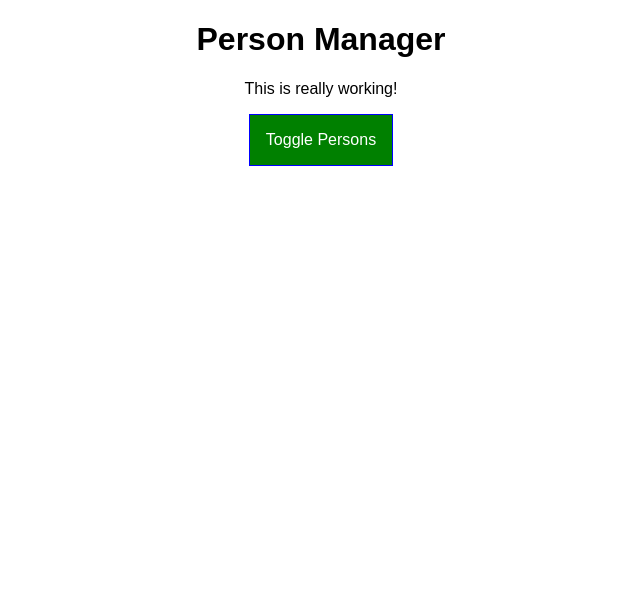
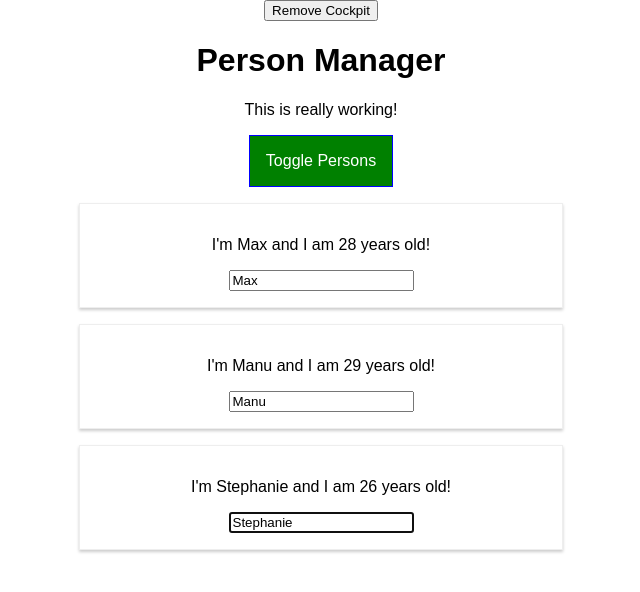
Before and after one commit to iosyazilim/ReactAppExample, a React app: page / in a window 1280 px wide. Shown: the top 592 px of the page, without its empty margins (319-959 px from the left). Built offline with nearby package versions, Linux system fonts and the light colour scheme.

Commit message:
HOC and PropTypes Update

```diff
--- a/package.json
+++ b/package.json
@@ -31,9 +31,11 @@
     "postcss-flexbugs-fixes": "3.2.0",
     "postcss-loader": "2.0.6",
     "promise": "8.0.1",
+    "prop-types": "^15.7.2",
     "radium": "^0.19.4",
     "react": "^16.8.6",
     "react-dev-utils": "^4.0.1",
+    "react-devtools": "^3.6.3",
     "react-dom": "^16.8.6",
     "style-loader": "0.18.2",
     "styled-components": "^4.2.0",
--- a/src/components/Cockpit/Cockpit.js
+++ b/src/components/Cockpit/Cockpit.js
@@ -1,28 +1,52 @@
-import React from "react";
+import React, { useEffect, Fragment, useRef } from "react";
 import classes from "./Cockpit.css";
 
 const Cockpit = (props) => {
+  const toggleButtonRef = useRef(null) //React.createRef(); yerine useRef() kullandık. çünkü functional component.
+
+
+  useEffect(() =>{
+    console.log('[Cockpit.js] useEffect');
+    //Http request you can do that
+    // setTimeout(()=> {
+    //  alert('Saved data to cloud!')
+    // }, 1000);
+    toggleButtonRef.current.click();
+    return () => { console.log('[Cockpit.js] cleanup work in useEffect')};
+  },[]); //istediğin props ile control edebilirsin props değiştiğinde çalışır yada boş array verirsen sadece birkez çalışır.
+
+  //İkinci bir useEffect tanımlayıp onunda istediğin yerde çalışmasını sağlayabilirsin.
+
+    useEffect(() => {
+      console.log('[Cockpit.js] 2nd useEffect');
+    return () => {
+      console.log('[Cockpit.js] cleanup work in 2nd useEffect')
+    }
+    });
   const assignedClasses = [];
   let btnClass = "";
 
   if(props.showPerson){
     btnClass = classes.red;
   }
-  if (props.persons.length <= 2) {
+  if (props.personsLength <= 2) {
     assignedClasses.push(classes.red); // classes = ['red']
   }
-  if (props.persons.length <= 1) {
+  if (props.personsLength <= 1) {
     assignedClasses.push(classes.bold); // classes = ['red', 'bold']
   }
   return (
-    <div className={classes.Cockpit}>
+    <Fragment>
+        <div className={classes.Cockpit}>
       <h1>{props.title}</h1>
       <p className={assignedClasses.join(" ")}>This is really working!</p>
-      <button className={btnClass} onClick={props.clicked}>
+      <button ref={toggleButtonRef} className={btnClass} onClick={props.clicked}>
         Toggle Persons
       </button>
     </div>
+    </Fragment>
+
   );
 };
 
-export default Cockpit;
+export default React.memo(Cockpit);
--- a/src/components/Persons/Person/Person.js
+++ b/src/components/Persons/Person/Person.js
@@ -1,24 +1,45 @@
 import React, { Component } from 'react';
+import PropTypes from 'prop-types';
+import Aux from './../../../hoc/Auxiliary';
+import { withClassOtherHoc } from './../../../hoc/WithClass';
 
 import classes from './Person.css';
 
 class Person extends Component {
+  constructor(props) {
+    super(props);
+    this.inputElementRef = React.createRef();
+  }
+
+  componentDidMount() {
+    this.inputElementRef.current.focus();
+  }
+
   render() {
     console.log('[Person.js] Rendering');
     return (
-      <div className={classes.Person}>
+      <Aux>
         <p onClick={this.props.click}>
           I'm {this.props.name} and I am {this.props.age} years old!
         </p>
         <p>{this.props.children}</p>
         <input
           type="text"
+          // ref = {(inputEl) => { this.inputElement = inputEl}}
+          ref= {this.inputElementRef}
           onChange={this.props.changed}
           value={this.props.name}
         />
-      </div>
+      </Aux>
     );
   }
 }
 
-export default Person;
+Person.propTypes = {
+  click: PropTypes.func,
+  name: PropTypes.string,
+  age: PropTypes.number,
+  changed: PropTypes.func,
+}
+
+export default withClassOtherHoc(Person, classes.Person);
--- a/src/components/Persons/Persons.js
+++ b/src/components/Persons/Persons.js
@@ -1,7 +1,7 @@
-import React, { Component } from 'react';
+import React, { PureComponent } from 'react';
 import Person from './Person/Person';
 
-class Persons extends Component {
+class Persons extends PureComponent {
   //   static getDerivedStateFromProps(props, state) {
   //     console.log('[Persons.js] getDerivedStateFromProps');
   //     return state;
@@ -10,10 +10,18 @@ class Persons extends Component {
   //   componentWillReceiveProps(props) {
   //     console.log('[Persons.js] componentWillReceiveProps', props);
   //   }
-  shouldComponentUpdate(nextProps, nextState) {
-    console.log('[Persons.js] shouldComponentUpdate');
-    return true;
-  }
+
+  /*  ShouldComponentUpdate kullanmak yerine bu componentı pure component yapıyoruz.
+  *   Peki neden yapıyoruz? Çünkü pure component bizim shouldComponentUpdate de yaptığımız
+  *   kontrolleri kendi yapıyor props ları karşılaştırıyor state leri karşılaştırıyor.
+  */
+  // shouldComponentUpdate(nextProps, nextState) {
+  //   console.log('[Persons.js] shouldComponentUpdate');
+  //   if(nextProps.persons !== this.props.persons){
+  //     return true;
+  //   }
+  //   return false;
+  // }
 
   getSnapshotBeforeUpdate(prevProps, prevState) {
     console.log('[Persons.js]  getSnapshotBeforeUpdate', prevProps);
@@ -27,6 +35,11 @@ class Persons extends Component {
     console.log('[Persons.js]  componentDidUpdate');
     console.log(snaphot);
   }
+
+  componentWillUnmount() {
+    console.log('[Persons.js] componentWillUnmount');
+  }
+
   render() {
     console.log('[Persons.js] Rendering...');
     return this.props.persons.map((person, index) => {
--- a/src/container/App.js
+++ b/src/container/App.js
@@ -2,10 +2,11 @@ import React, { Component } from 'react';
 import classes from './App.css';
 import Persons from '../components/Persons/Persons';
 import Cockpit from '../components/Cockpit/Cockpit';
+import WithClass from '../hoc/WithClass';
 class App extends Component {
   constructor(props) {
     super(props);
-    console.log('[App.js] consructor');
+    console.log('[App.js] constructor');
     this.state = {
       persons: [
         { id: 'asfa1', name: 'Max', age: 28 },
@@ -13,7 +14,9 @@ class App extends Component {
         { id: 'asdf11', name: 'Stephanie', age: 26 }
       ],
       otherState: 'some other value',
-      showPersons: false
+      showPersons: false,
+      showCockpit: true,
+      changeCounter: 0,
     };
   }
 
@@ -29,6 +32,16 @@ class App extends Component {
   componentDidMount() {
     console.log('[App.js] componentDidMount');
   }
+
+  shouldComponentUpdate(nextProps, nextState) {
+    console.log('[App.js] shouldComponentUpdate');
+    return true;
+  }
+
+  componentDidUpdate() {
+    console.log('[App.js] componentDidUpdate');
+  }
+
   nameChangedHandler = (event, id) => {
     const personIndex = this.state.persons.findIndex(p => {
       return p.id === id;
@@ -43,7 +56,14 @@ class App extends Component {
     const persons = [...this.state.persons];
     persons[personIndex] = person;
 
-    this.setState({ persons: persons });
+    /*Eğer bir state güncellenecekse bunu ondan bir önceki state'e (prevState) bağlayarak
+    yapılması doğrudur. Eğer böyle yapmazsak old state her zaman istediğimiz olmayabilir.*/
+    this.setState((prevState, props) => {
+      return {
+        persons: persons,
+        changeCounter: prevState.changeCounter + 1
+      }
+    });
   };
 
   deletePersonHandler = personIndex => {
@@ -72,17 +92,25 @@ class App extends Component {
     }
 
     return (
-      <div className={classes.App}>
-        <Cockpit
-          title={this.props.appTitle}
-          showPersons={this.state.showPersons}
-          persons={this.state.persons}
-          clicked={this.togglePersonsHandler}
-        />
+      <WithClass classes={classes.App}>
+        <button
+          onClick={() => {
+            this.setState({ showCockpit: !this.state.showCockpit });
+          }}
+        >
+          {this.state.showCockpit ? 'Remove Cockpit' : 'Show Cockpit'}
+        </button>
+        {this.state.showCockpit && (
+          <Cockpit
+            title={this.props.appTitle}
+            showPersons={this.state.showPersons}
+            personsLength={this.state.persons.length}
+            clicked={this.togglePersonsHandler}
+          />
+        )}
         {persons}
-        <div style={{marginTop:'100px'}}>
-        </div>
-      </div>
+        <div style={{ marginTop: '100px' }}></div>
+      </WithClass>
     );
   }
 }
--- /dev/null
+++ b/src/hoc/Auxiliary.js
@@ -0,0 +1,3 @@
+const aux = props => props.children;
+
+export default aux;
--- /dev/null
+++ b/src/hoc/WithClass.js
@@ -0,0 +1,18 @@
+import React from 'react'
+
+const withClass = props => (
+<div className={props.classes}>
+    {props.children}
+</div>
+);
+
+export const withClassOtherHoc = (WrappedComponent, className) => {
+    return props =>(
+        <div className={className}>
+            <WrappedComponent {...props}/>
+        </div>
+    );
+};
+
+
+export default withClass;
```
Also changed, not shown: 1 other file (tests, documents, lock files or other folders).
